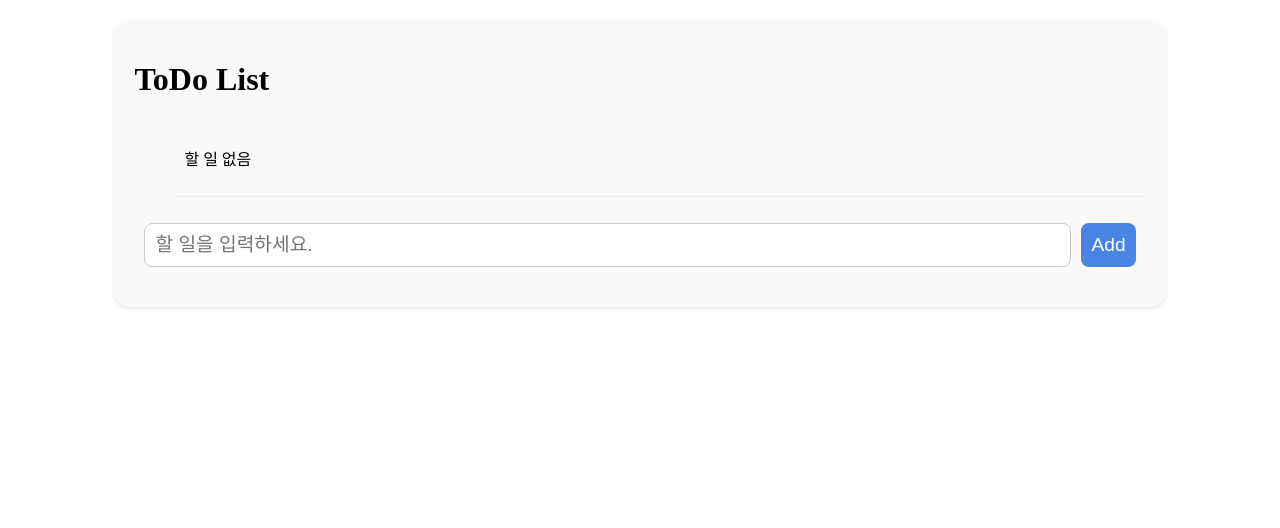
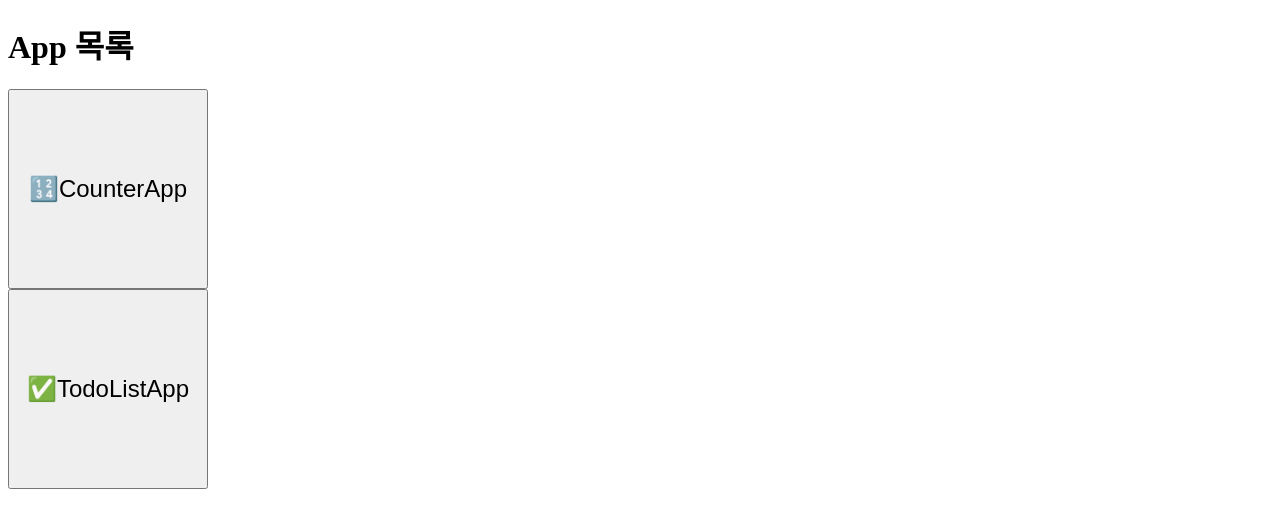
Before and after one commit to Hee4885/Programming_3115, a React (Vite) app: page / in a window 1280 px wide. Shown: the top 528 px of the page. Built offline with nearby package versions, Linux system fonts and the light colour scheme.

Commit message:
HomeApp, style={{}}

```diff
--- /dev/null
+++ b/src/HomeApp.jsx
@@ -0,0 +1,65 @@
+import { useState } from 'react';
+import CountApp from './CounterApp';
+import TodoListApp from './TodoListApp';
+import Button from './components/Button';
+
+
+function ButtonPageApp({ setPage }) {
+    return (
+        <>
+            <h1>App 목록</h1>
+            {/* ul>(li>button)*2 */}
+            <ul style={{ listStyle: 'none', padding: 0 }}>
+                <li>
+                    <button
+                        onClick={() => setPage('counterapp')}
+                        style={{width: '200px', height: '200px', fontSize: '1.5rem'}} // json 형태 (style 졸업고사에 나옴)
+                        >🔢CounterApp</button>
+                    </li>
+                <li>
+                    <button
+                        onClick={() => setPage('todolistapp')}
+                        style={{width: '200px', height: '200px', fontSize: '1.5rem'}} // json 형태
+                        >✅TodoListApp</button>
+                    </li>
+            </ul>
+        </>
+    )
+}
+
+export default function HomeApp() {
+    //page가 home, counterapp, todolistapp에 따라 적절한 컴포넌트 표시하자
+    const [page, setPage] = useState('home'); // page 상태 : home, counterapp, todolistapp (소문자로만)
+
+    return (
+        <>
+            {/* page가 home이면, <ButtonPageApp /> */}
+            {page === 'home' && <ButtonPageApp setPage={setPage} />}
+
+            {/* page가 counterapp이면, <CountApp /> */}
+            {page === 'counterapp' && <CountApp />}
+
+            {/* page가 todolistapp이면, <TodoListApp /> */}
+            {page === 'todolistapp' && <TodoListApp />}
+
+            {/* page가 home이 아니면 home으로 가는 버튼 보이고, 누르면 home으로 이동 */}
+            {page !== 'home' &&
+            <button
+                onClick={() => setPage('home')}
+                style={{
+                    position: 'fixed',
+                    left: '10px',
+                    bottom: '10px',
+                    cursor: 'pointer',
+                    borderRadius: '8px',
+                    backgroundColor: '#eee',
+                    border: 'none',
+                    padding: '6px',
+                }}
+            >
+            🏠Home
+            </button>
+            }
+        </>
+    )
+}
--- a/src/main.jsx
+++ b/src/main.jsx
@@ -5,11 +5,12 @@ import './todolist.css'
 // import './index.css'
 
 import TodoListApp from './TodoListApp'
+import HomeApp from '././HomeApp.jsx'
 // import CounterApp from './CounterApp.jsx'
 // import App from './App.jsx'
 
 createRoot(document.getElementById('root')).render(
   <StrictMode>
-    <TodoListApp />
+    <HomeApp />
   </StrictMode>,
 )
```
Also changed, not shown: 1 other file (tests, documents, lock files or other folders).
